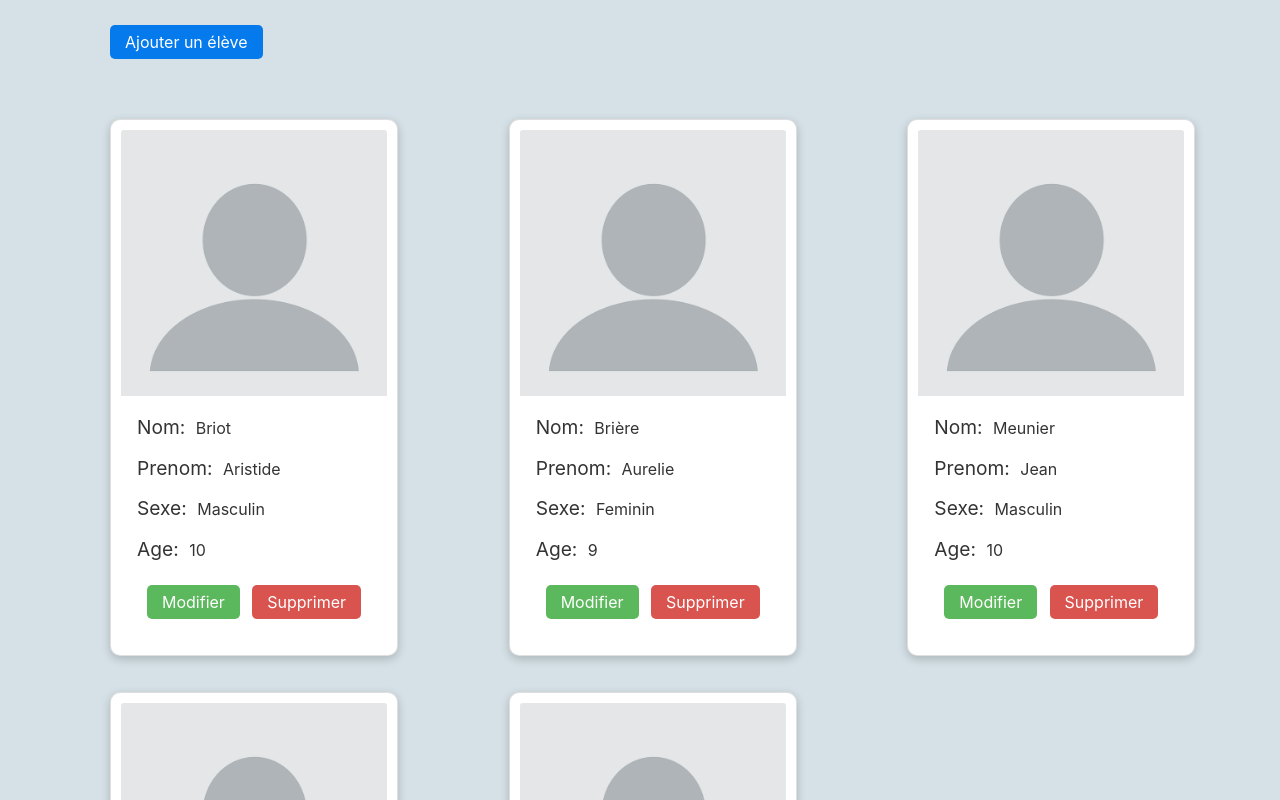
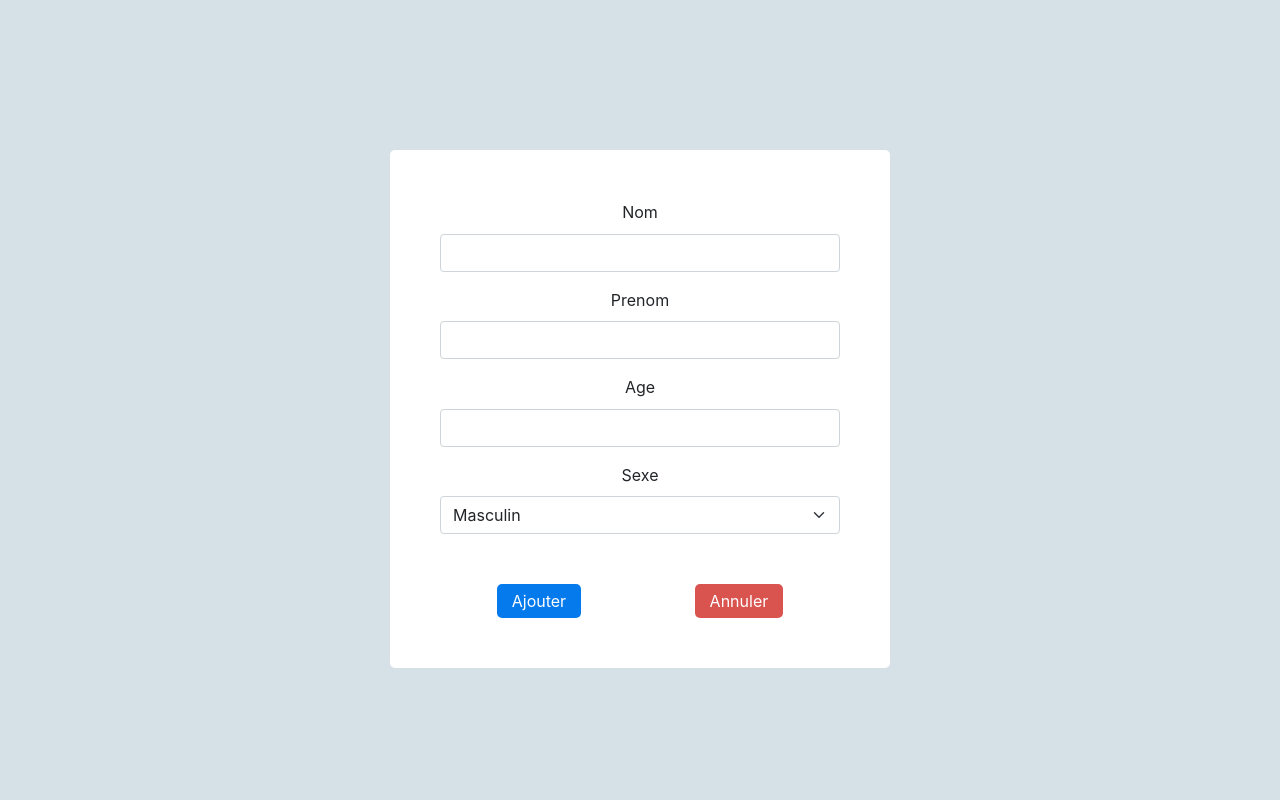
Before and after one commit to ttigori/lls, a React (Create React App) app: page /create in a window 1280 px wide. Shown: the top 800 px of the page. Built offline with nearby package versions, Linux system fonts and the light colour scheme.

Commit message:
add student creation component and a basic style

```diff
--- a/src/App.js
+++ b/src/App.js
@@ -1,11 +1,16 @@
 import React from 'react';
+import { BrowserRouter, Route } from 'react-router-dom';
 import Classroom from './classroom/Classroom';
+import StudentCreate from './components/StudentCreate';
 
 function App() {
   return (
     <div className="App">
 
-      <Classroom />
+      <BrowserRouter>
+        <Route path="/" exact component={Classroom} />
+        <Route path="/create" exact component={StudentCreate} />
+      </BrowserRouter>
 
     </div>
   );
--- a/src/assets/styles/index.css
+++ b/src/assets/styles/index.css
@@ -1,6 +1,6 @@
 @import './students.css';
 @import './classroom.css';
-
+@import './student-create.css';
 
 
 
--- /dev/null
+++ b/src/assets/styles/student-create.css
@@ -0,0 +1,13 @@
+.student-create-container {
+  text-align: center;
+}
+
+
+.student-create {
+  width: 500px;
+  padding: 50px;
+  background: #fff;
+  border-radius: 5px;
+  display: inline-block;
+  margin-top: 150px;
+}
--- a/src/classroom/Classroom.jsx
+++ b/src/classroom/Classroom.jsx
@@ -1,4 +1,5 @@
 import React from 'react';
+import { Link } from 'react-router-dom';
 import Student from '../components/Student';
 import students from '../data/students';
 
@@ -7,7 +8,9 @@ const Classroom = () => (
 
     <div style={{ marginLeft: '10px', marginBottom: '50px', marginTop: '25px' }}>
 
-      <button type="button" className="btn add">Ajouter un élève</button>
+      <Link to="/create">
+        <button type="button" className="btn add">Ajouter un élève</button>
+      </Link>
 
     </div>
 
--- /dev/null
+++ b/src/components/StudentCreate.jsx
@@ -0,0 +1,51 @@
+import React, { useState } from 'react';
+
+const StudentCreate = () => {
+  const [last_name, setLastName] = useState('');
+  const [first_name, setFirstName] = useState('');
+  const [age, setAge] = useState(null);
+  const [gender, setGender] = useState('');
+
+  return (
+
+    <div className="student-create-container">
+      <form className="student-create">
+        <div className="mb-3">
+          <label htmlFor="last_name" className="form-label">Nom</label>
+          <input type="text" className="form-control" id="last_name" />
+        </div>
+
+        <div className="mb-3">
+          <label htmlFor="first_name" className="form-label">Prenom</label>
+          <input type="text" className="form-control" id="first_name" />
+        </div>
+
+        <div className="mb-3">
+          <label htmlFor="age" className="form-label">Age</label>
+          <input type="text" className="form-control" id="age" />
+        </div>
+
+        <div className="mb-3">
+          <label htmlFor="gender" className="form-label">Sexe</label>
+          <select id="gender" className="form-select" aria-label="Default select example">
+            <option value="1">Masculin</option>
+            <option value="2">Feminin</option>
+          </select>
+        </div>
+
+        <div style={{
+          textAlign: 'center', justifyContent: 'space-around', display: 'flex', marginTop: 50,
+        }}
+        >
+          <button type="submit" className="btn add">Ajouter</button>
+          <button type="button" className="btn delete">Annuler</button>
+        </div>
+
+      </form>
+
+    </div>
+
+  );
+};
+
+export default StudentCreate;
```
Also changed, not shown: 1 other file (tests, documents, lock files or other folders).
